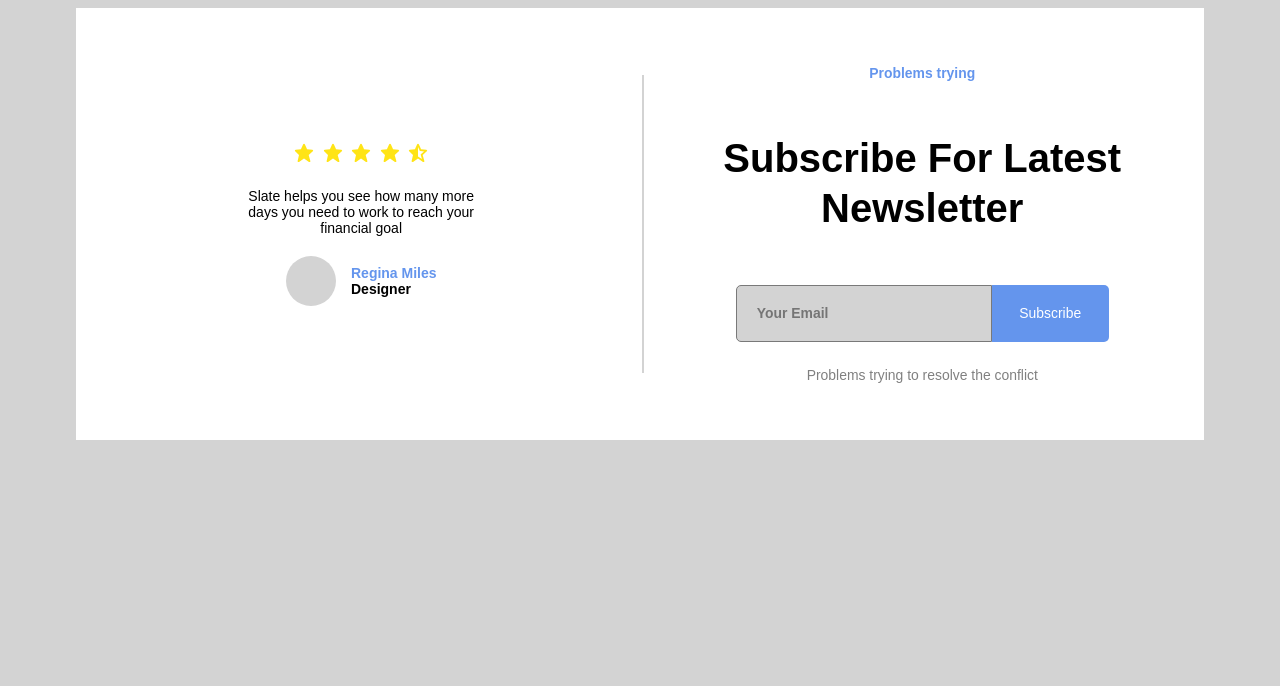
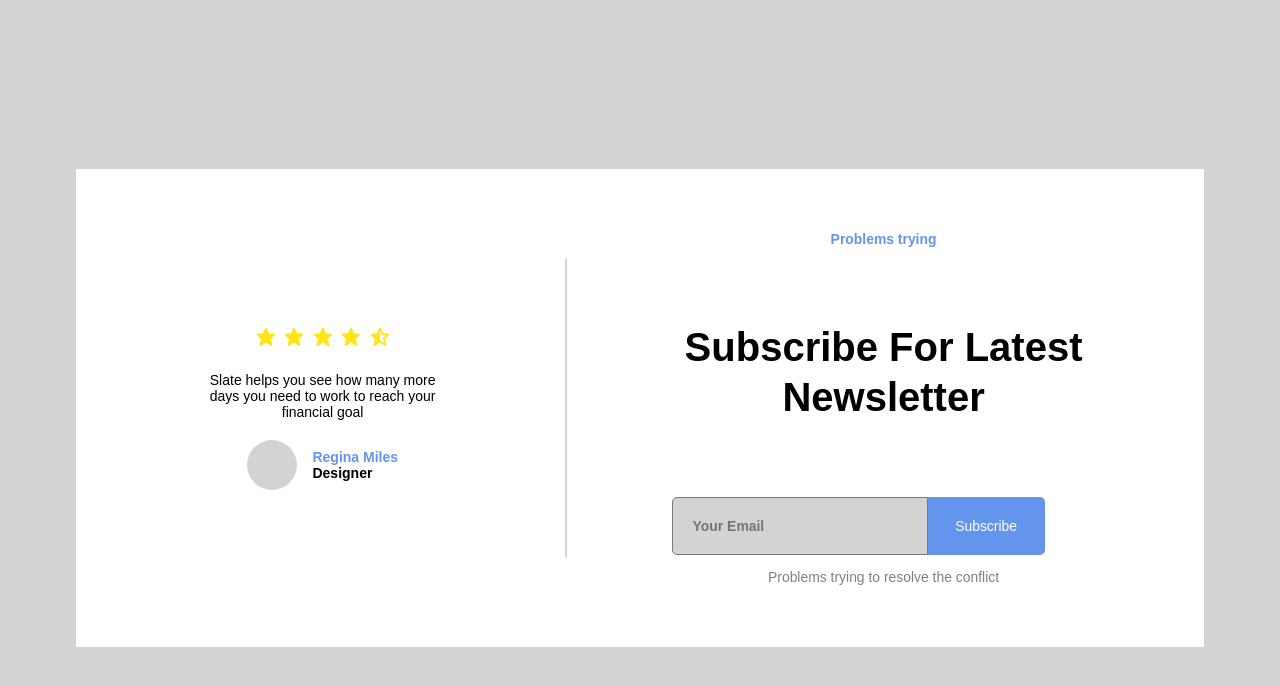
Before and after one commit to ZhuxGZ/gm2-newsletter, a plain HTML site: page index.html in a window 1280 px wide. Drawn offline with Linux system fonts and the light colour scheme.

Commit message:
fix: Spacing and mobile view

```diff
--- a/index.html
+++ b/index.html
@@ -78,7 +78,7 @@
 				</div>
 			</div>
 			<span class="divider"></span>
-			<div class="form">
+			<div>
 				<p class="header">Problems trying</p>
 				<div class="subscribe">
 					<h1>Subscribe For Latest Newsletter</h1>
--- a/style.css
+++ b/style.css
@@ -1,7 +1,7 @@
 body {
-	display: flex;
-	align-items: center;
-	justify-content: center;
+	min-height: 100vh;
+	display: grid;
+	place-content: center;
 	background-color: lightgray;
 	font-family: sans-serif;
 }
@@ -11,13 +11,13 @@ body {
 	display: flex;
 	flex-direction: column;
 	align-items: center;
-	width: 22rem;
-	height: auto;
+	width: 22.5rem;
 	text-align: center;
 	padding: 3rem;
 	gap: 1.56rem;
 	background-color: white;
 }
+
 .rate svg {
 	height: 1.37rem;
 }
@@ -64,23 +64,17 @@ body {
 	color: cornflowerblue;
 	font-weight: bold;
 	font-size: 0.87rem;
-	margin-top: 0;
-	margin-bottom: 0;
 }
 
 h1 {
-	text-align: center;
+	padding: 3rem;
 	font-size: 2.5rem;
 	line-height: 3.125rem;
 	font-weight: bolder;
 }
 
-.form {
-	display: grid;
-	gap: 1.56rem;
-}
-
 .container form {
+	width: 22.5rem;
 	display: flex;
 	flex-direction: column;
 	justify-content: center;
@@ -118,10 +112,9 @@ h1 {
 .footer {
 	color: grey;
 	font-size: 0.87rem;
-	margin: 0;
 }
 
-@media screen and (min-width: 1200px) {
+@media screen and (min-width: 800px) {
 	.container {
 		flex-direction: row;
 		justify-content: space-between;
@@ -137,6 +130,10 @@ h1 {
 		padding: 1.87rem;
 	}
 
+	.review {
+		width: 27.375rem;
+	}
+
 	.review .reviewDesc {
 		width: 16.0625rem;
 	}
@@ -150,18 +147,18 @@ h1 {
 		height: 18.625rem;
 	}
 
-	.form {
+	.container form {
 		width: 30.875rem;
-	}
-
-	.container form {
+		gap: 0;
 		flex-direction: row;
+		margin: 0;
+		justify-content: none;
+		align-items: none;
 	}
 	.container form input {
 		width: 16rem;
 		border-radius: 0.3125rem 0 0 0.3125rem;
 		margin: 0;
-		align-items: center;
 	}
 
 	.container form button {
```
